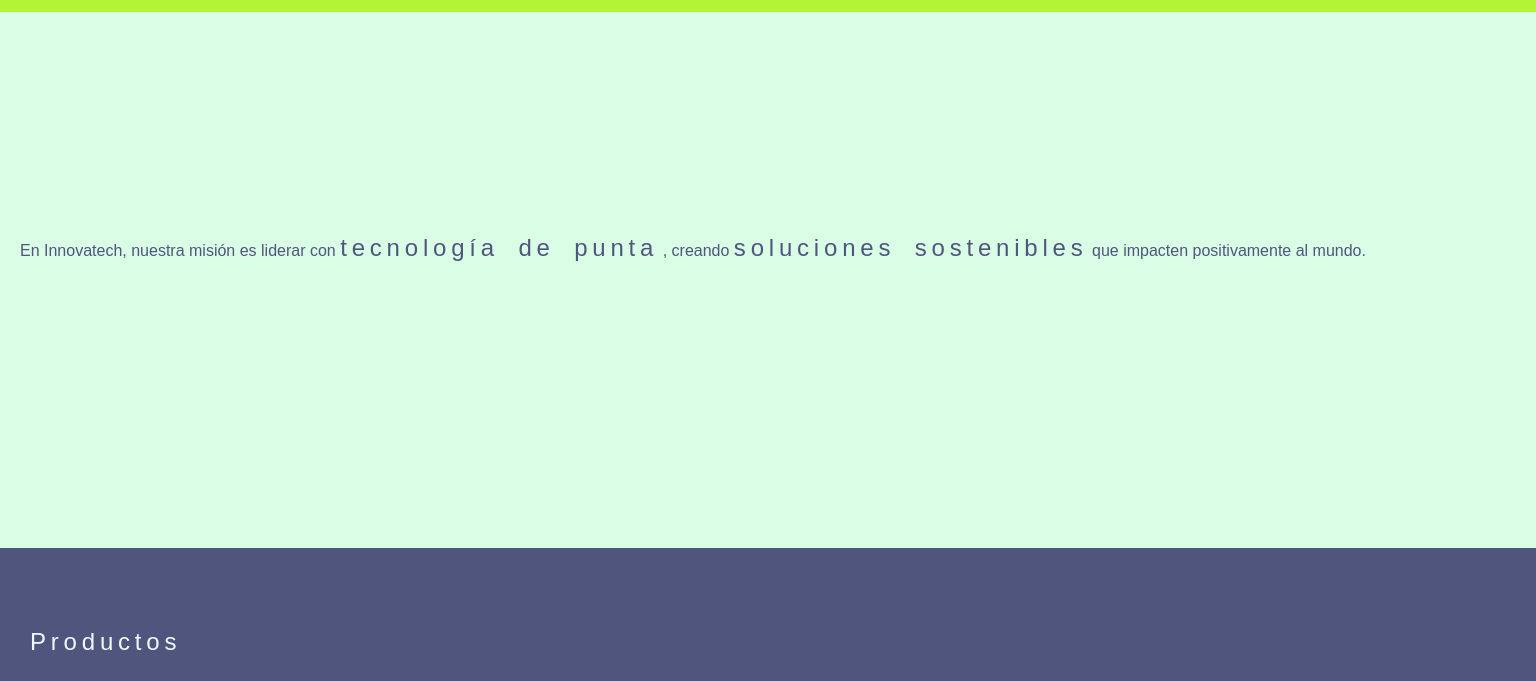
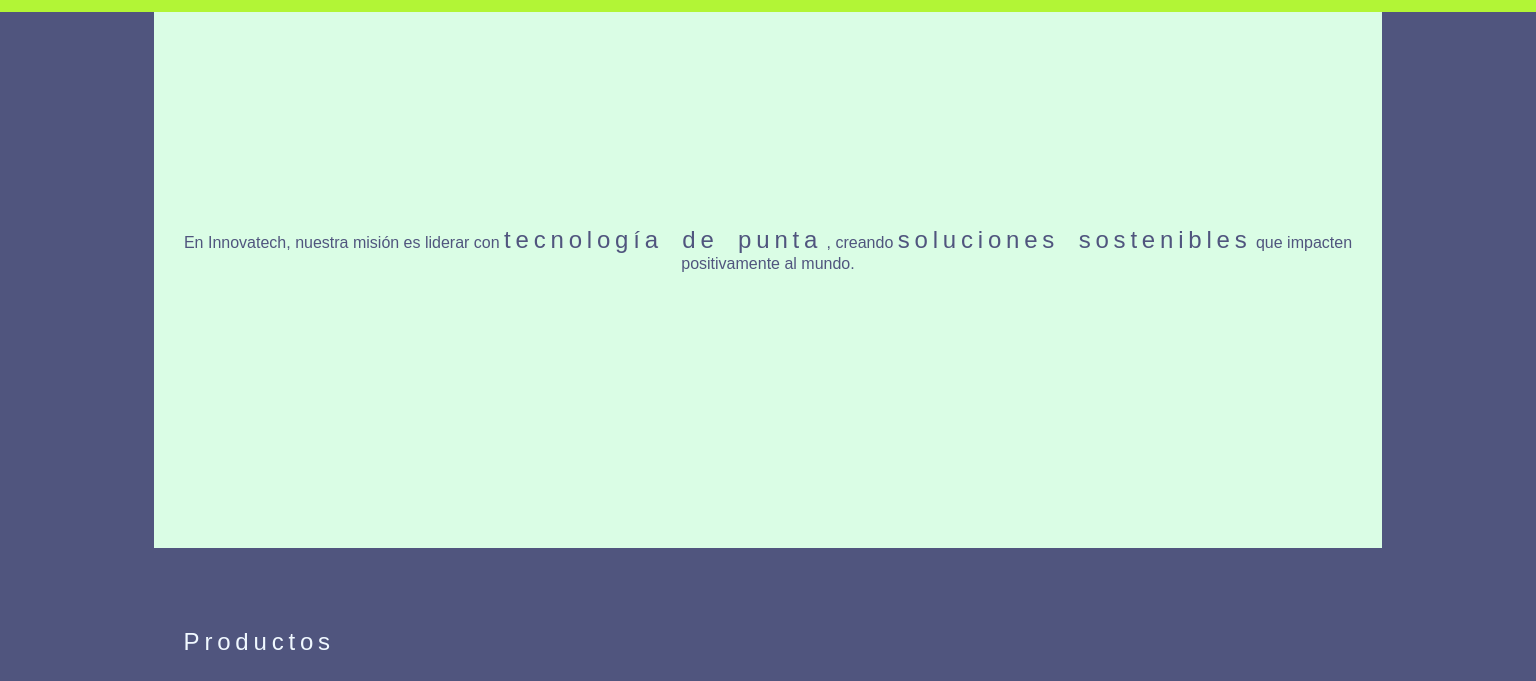
Before and after one commit to lacruzjd/Company-HomePage-Flexbox-cy, a plain HTML site: page index.html in a window 1536 px wide. Shown: the part 52-733 px from the top of the page. Drawn offline with Linux system fonts and the light colour scheme.

Commit message:
ajuste para pantallas mayores que 1440px

```diff
--- a/resources/css/style.css
+++ b/resources/css/style.css
@@ -243,3 +243,16 @@ footer {
     }
 
 }
+
+@media screen and (min-width: 1440px) {
+
+    body {
+        background-color: var(--color-puente-secundario);
+    }
+
+    main {
+        margin: auto;
+        width: 80%;
+    }
+
+}
```
